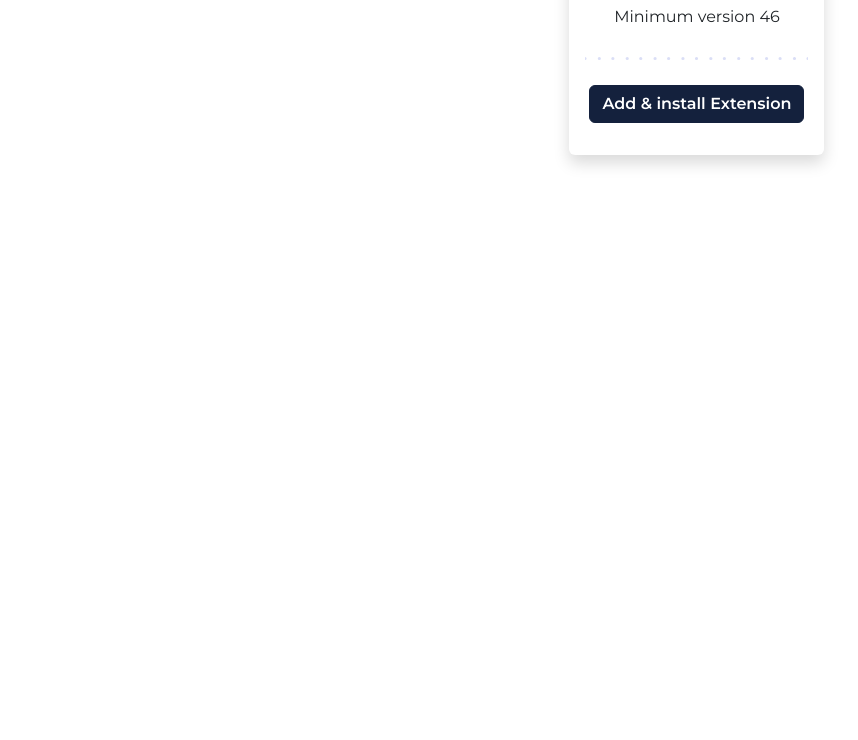
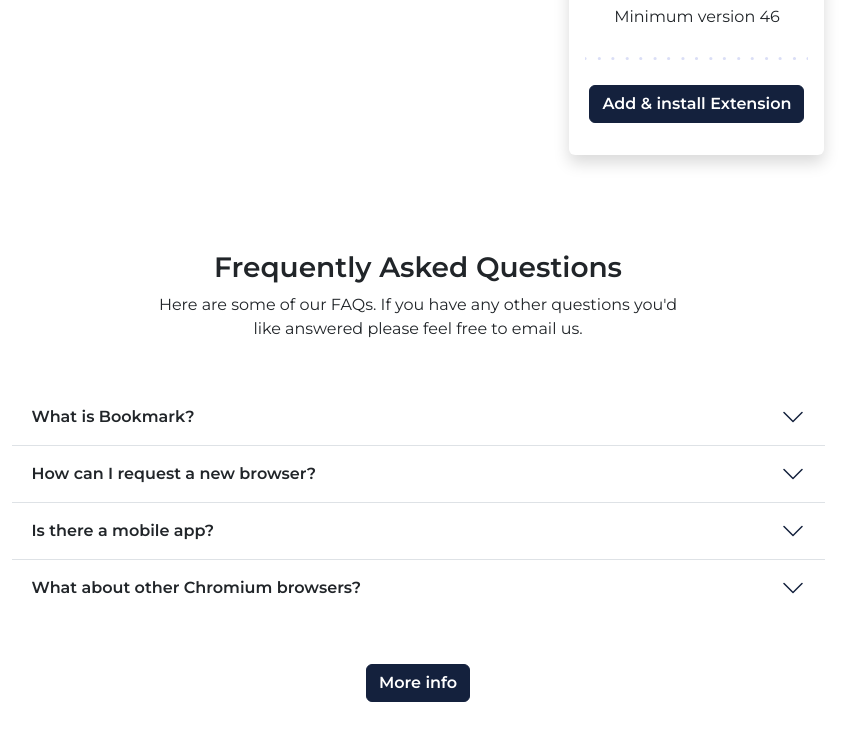
Before and after one commit to franciscodiegonobre/sprint-2, a website: page index.html in a window 1280 px wide. Shown: the part 2212-2952 px from the top of the page, without its empty margins (222-1080 px from the left). Before the commit the page ends 2463 px from the top, so only its background shows below. Drawn offline with nearby package versions, Linux system fonts and the light colour scheme; a web font is replaced by a local one.

Commit message:
ejercicio 4

```diff
--- a/index.html
+++ b/index.html
@@ -116,7 +116,7 @@
                     </div>
                 </div>
             </div>
-            <div class="d-flex justify-content-center vh-100">
+            <div class="d-flex justify-content-center height-100">
                 <div class="row w-75">
                     <div class="col-12 col-md-4">
                         <div class="card text-center shadow mb-5 bg-body rounded">
@@ -154,6 +154,71 @@
                 </div>
             </div>
         </article>
+        <article class="container mt-5 mb-5">
+            <div class="row">
+                <div class="col-12">
+                    <div class="container w-50 mb-5">
+                        <h2 class="fw-bold fs-3 text-center">Frequently Asked Questions</h1>
+                        <p class="text-center">Here are some of our FAQs. If you have any other questions you'd like answered please feel free to email us.</p>
+                    </div>
+                </div>
+            </div>
+            <div class="row">
+                <div class="col-12">
+                    <div class="container width-75 mb-5">
+                        <div class="accordion accordion-flush" id="accordionFlushExample">
+                            <div class="accordion-item">
+                              <h2 class="accordion-header" id="flush-headingOne">
+                                <button class="accordion-button collapsed fw-bold" type="button" data-bs-toggle="collapse" data-bs-target="#flush-collapseOne" aria-expanded="false" aria-controls="flush-collapseOne">
+                                  What is Bookmark?
+                                </button>
+                              </h2>
+                              <div id="flush-collapseOne" class="accordion-collapse collapse" aria-labelledby="flush-headingOne" data-bs-parent="#accordionFlushExample">
+                                <div class="accordion-body">Placeholder content for this accordion</div>
+                              </div>
+                            </div>
+                            <div class="accordion-item">
+                              <h2 class="accordion-header" id="flush-headingTwo">
+                                <button class="accordion-button collapsed fw-bold" type="button" data-bs-toggle="collapse" data-bs-target="#flush-collapseTwo" aria-expanded="false" aria-controls="flush-collapseTwo">
+                                  How can I request a new browser?
+                                </button>
+                              </h2>
+                              <div id="flush-collapseTwo" class="accordion-collapse collapse" aria-labelledby="flush-headingTwo" data-bs-parent="#accordionFlushExample">
+                                <div class="accordion-body">Placeholder content for this accordion</div>
+                              </div>
+                            </div>
+                            <div class="accordion-item">
+                              <h2 class="accordion-header" id="flush-headingThree">
+                                <button class="accordion-button collapsed fw-bold" type="button" data-bs-toggle="collapse" data-bs-target="#flush-collapseThree" aria-expanded="false" aria-controls="flush-collapseThree">
+                                  Is there a mobile app?
+                                </button>
+                              </h2>
+                              <div id="flush-collapseThree" class="accordion-collapse collapse" aria-labelledby="flush-headingThree" data-bs-parent="#accordionFlushExample">
+                                <div class="accordion-body">Placeholder content for this accordion</div>
+                              </div>
+                            </div>
+                            <div class="accordion-item">
+                                <h2 class="accordion-header" id="flush-headingFour">
+                                  <button class="accordion-button collapsed fw-bold" type="button" data-bs-toggle="collapse" data-bs-target="#flush-collapseFour" aria-expanded="false" aria-controls="flush-collapseFour">
+                                    What about other Chromium browsers?
+                                  </button>
+                                </h2>
+                                <div id="flush-collapseFour" class="accordion-collapse collapse" aria-labelledby="flush-headingFour" data-bs-parent="#accordionFlushExample">
+                                  <div class="accordion-body">Placeholder content for this accordion</div>
+                                </div>
+                              </div>
+                          </div>
+                    </div>
+                </div>
+            </div>
+            <div class="row">
+                <div class="col-12">
+                    <div class="container w-75 mb-5 d-flex justify-content-center">
+                        <button class="btn btn-secondary fw-bold">More info</button>
+                    </div>
+                </div>
+            </div>
+        </article>
       </main>
       <script src="node_modules/bootstrap/dist/js/bootstrap.bundle.js"></script>
 </body>
--- a/sass/custom.scss
+++ b/sass/custom.scss
@@ -19,4 +19,19 @@
 
 $card-border-width: none;
 
+$accordion-icon-color: $secondary;
+$accordion-icon-width: 1.5rem;
+
+@media (min-width: 768px) {
+    .height-100 {
+        height: 100vh;
+    }
+}
+
+@media (min-width: 768px) {
+    .width-75 {
+        width: 75% !important;
+    }
+}
+
 @import "../node_modules/bootstrap/scss/bootstrap";
```
Also changed, not shown: sass/custom.css, 1 other file.
